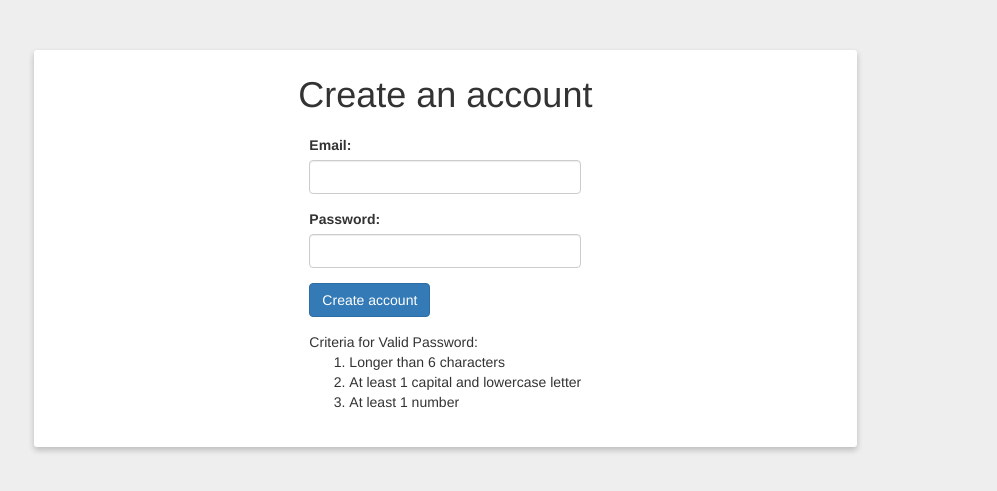
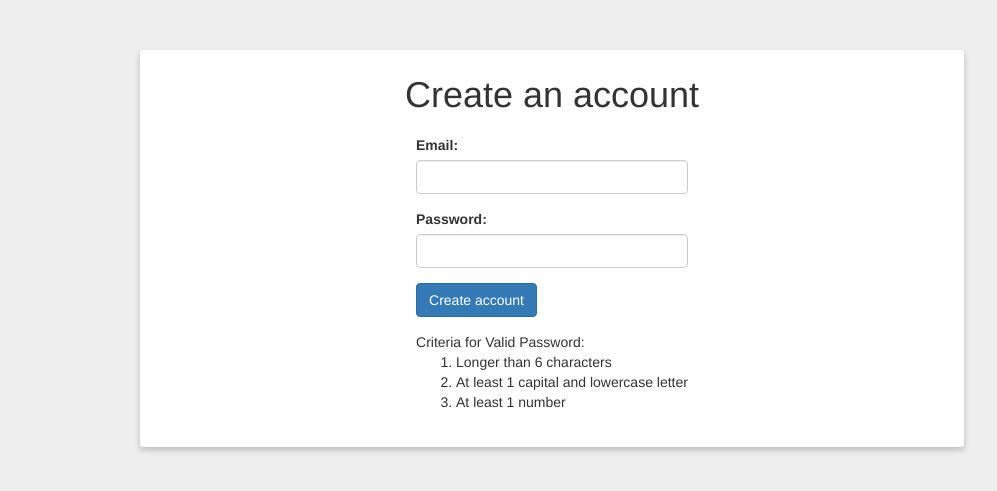
Before and after one commit to dbriggs2/bmgt404, a Flask app: page /register in a window 1280 px wide. Shown: the part 70-561 px from the top of the page, without its empty margins (88-1085 px from the left). Run offline with Flask 2, Linux system fonts and the light colour scheme; some libraries are stand-ins or nearby versions.

Commit message:
fixed offset on register template

```diff
--- a/templates/register.html
+++ b/templates/register.html
@@ -13,7 +13,7 @@
 		</header>
 		<div class="container-fluid">
 			<div class="row">
-				<div class="col-md-8 col-md-offset-1">
+				<div class="col-md-8 col-md-offset-2">
 					<div class="login-form card">
 						<h1> Create an account </h1>
 						<div class="login-form-inner">
```
